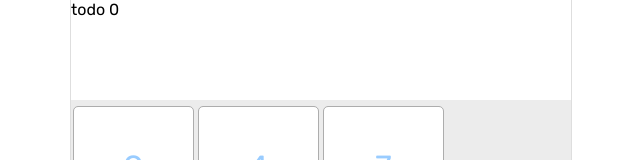
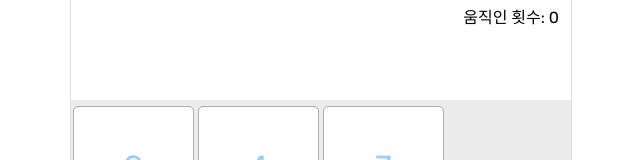
Before and after one commit to kis0421/react-sliding-puzzle-game, a React app: page / in a window 1280 px wide. Shown: the top 160 px of the page, without its empty margins (319-959 px from the left). Built offline with nearby package versions, Linux system fonts and the light colour scheme.

Commit message:
header movecount UI

```diff
--- a/src/components/NavigationHeader.tsx
+++ b/src/components/NavigationHeader.tsx
@@ -4,7 +4,7 @@ const NavigationHeader = (props: { moveCount: number }) => {
   const { moveCount } = props;
   return (
     <header style={{ height: "100px" }}>
-      todo {moveCount}
+      <div style={{ float: "right", margin: "4px 12px" }}>움직인 횟수: {moveCount}</div>
     </header>);
 }
 
```
